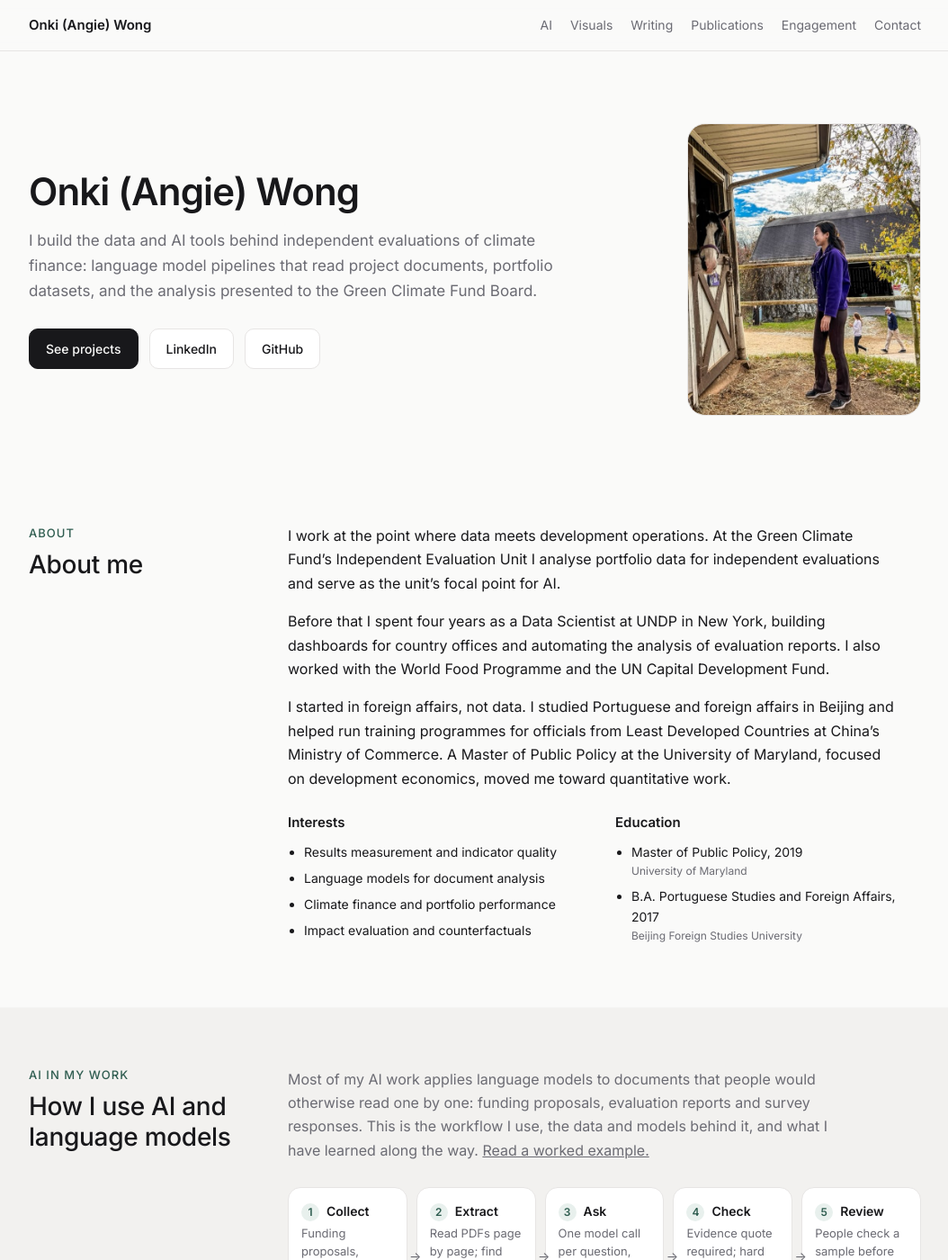
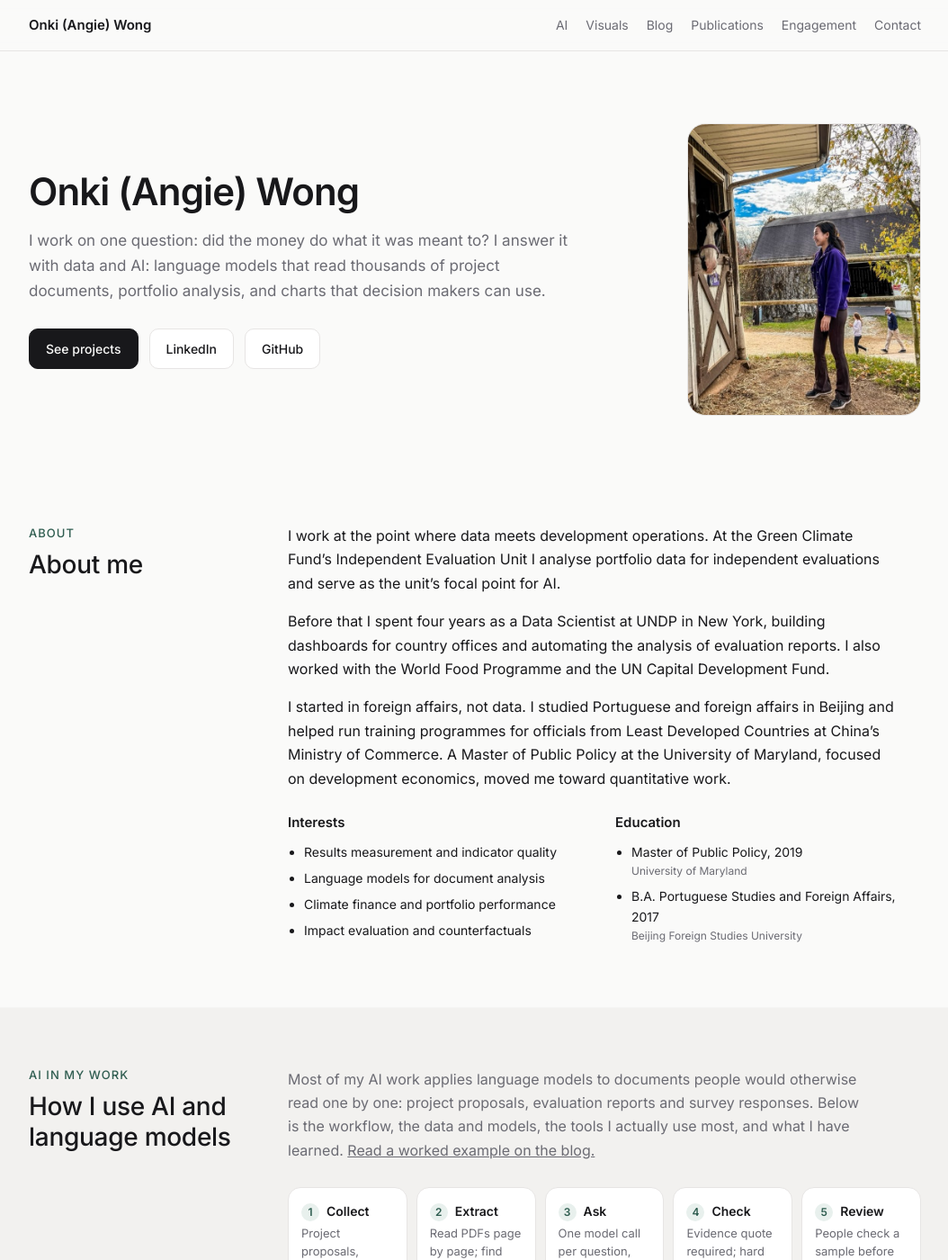
Before and after one commit to owangie/owangie.github.io, a Jekyll site: the page built from _pages/about.md, in a window 1280 px wide and 1400 px high. Shown: the whole window at 90% size, without its empty margins (112-1166 px from the left). Built offline with Jekyll 4.4.1, drawn with Linux system fonts in a browser that asks for light colours; some of the changed text lies outside the part shown.

Commit message:
Reframe around research questions: Blog rename, question-led chart titles, package usage bars, prompting techniques, fewer institution names

```diff
--- a/_layouts/home.html
+++ b/_layouts/home.html
@@ -151,6 +151,15 @@
     .chip { display: inline-block; font-size: 11px; color: var(--accent); border: 1px solid var(--accent); border-radius: 5px; padding: 0 6px; margin: 6px 6px 0 0; text-decoration: none; }
     .chip:hover { background: var(--accent-soft); }
 
+    .bars { display: grid; gap: 8px; margin-bottom: 8px; }
+    .bar { display: grid; grid-template-columns: 120px 1fr 32px 130px; align-items: center; gap: 10px; font-size: 13px; }
+    .bar .bn { font-family: ui-monospace, Consolas, monospace; }
+    .bar .bt { height: 10px; background: var(--line); border-radius: 5px; overflow: hidden; }
+    .bar .bt i { display: block; height: 100%; background: var(--accent); border-radius: 5px; }
+    .bar .bv { text-align: right; font-variant-numeric: tabular-nums; color: var(--muted); }
+    .bar .bu { color: var(--muted); }
+    @media (max-width: 560px) { .bar { grid-template-columns: 96px 1fr 28px; } .bar .bu { display: none; } }
+
     footer { padding: 40px 0 56px; color: var(--muted); font-size: 13px; border-top: 1px solid var(--line); }
 
     /* reveal on scroll */
@@ -167,7 +176,7 @@
     <ul>
       <li><a href="#ai">AI</a></li>
       <li><a href="#visuals">Visuals</a></li>
-      <li class="opt"><a href="#writing">Writing</a></li>
+      <li class="opt"><a href="#writing">Blog</a></li>
       <li class="opt"><a href="#publications">Publications</a></li>
       <li class="opt"><a href="#engagement">Engagement</a></li>
       <li><a href="#contact">Contact</a></li>
@@ -180,7 +189,7 @@
   <header class="hero reveal">
     <div class="hero-text">
     <h1>{{ site.author.name }}</h1>
-    <p>I build the data and AI tools behind independent evaluations of climate finance: language model pipelines that read project documents, portfolio datasets, and the analysis presented to the Green Climate Fund Board.</p>
+    <p>I work on one question: did the money do what it was meant to? I answer it with data and AI: language models that read thousands of project documents, portfolio analysis, and charts that decision makers can use.</p>
     <div class="btns">
       <a class="btn primary" href="#projects">See projects</a>
       <a class="btn" href="https://www.linkedin.com/in/{{ site.author.linkedin }}/">LinkedIn</a>
@@ -218,7 +227,7 @@
     <h2 class="reveal">How I use AI and language models</h2>
     </div>
     <div class="sbody">
-    <p class="intro reveal">Most of my AI work applies language models to documents that people would otherwise read one by one: funding proposals, evaluation reports and survey responses. This is the workflow I use, the data and models behind it, and what I have learned along the way. <a href="{{ site.baseurl }}/writing/llm-screening-private-sector/">Read a worked example.</a></p>
+    <p class="intro reveal">Most of my AI work applies language models to documents people would otherwise read one by one: project proposals, evaluation reports and survey responses. Below is the workflow, the data and models, the tools I actually use most, and what I have learned. <a href="{{ site.baseurl }}/writing/llm-screening-private-sector/">Read a worked example on the blog.</a></p>
     <ol class="flow reveal">
       {% for s in site.data.ai.pipeline %}<li><b>{{ s.step }}</b><span>{{ s.text }}</span></li>{% endfor %}
     </ol>
@@ -232,7 +241,16 @@
         <tr><th>Model</th><th>Accessed through</th><th>Used for</th></tr>
         {% for m in site.data.ai.models %}<tr><td>{{ m.name }}</td><td>{{ m.via }}</td><td>{{ m.use }}</td></tr>{% endfor %}
       </table>
-      <p class="intro" style="margin-top:14px">{{ site.data.ai.packages }}</p>
+      <h3 class="sub">Packages I use most</h3>
+      <p class="intro" style="margin-bottom:12px">Share of my {{ site.data.skills.total_files }} Python scripts and notebooks that import each package.</p>
+      <div class="bars">
+        {% for k in site.data.skills.packages %}{% assign pct = k.n | times: 100.0 | divided_by: site.data.skills.total_files %}
+        <div class="bar"><span class="bn">{{ k.name }}</span><span class="bt"><i style="width:{{ pct | round: 1 }}%"></i></span><span class="bv">{{ k.n }}</span><span class="bu">{{ k.use }}</span></div>{% endfor %}
+      </div>
+      <h3 class="sub">Prompting techniques I rely on</h3>
+      <div class="tips">
+        {% for t in site.data.skills.prompting %}<div class="tip"><b>{{ t.name }}</b><span>{{ t.text }}</span></div>{% endfor %}
+      </div>
     </div>
     <h3 class="sub reveal">Lessons from practice</h3>
     <div class="tips reveal">
@@ -243,8 +261,8 @@
 
   <section id="writing">
     <div class="shead">
-    <p class="label reveal">Writing</p>
-    <h2 class="reveal">Notes</h2>
+    <p class="label reveal">Blog</p>
+    <h2 class="reveal">Blog</h2>
     </div>
     <div class="sbody">
     <ul class="list reveal">
@@ -264,10 +282,10 @@
   <section id="visuals">
     <div class="shead">
     <p class="label reveal">Visualisations</p>
-    <h2 class="reveal">Charts I have designed</h2>
+    <h2 class="reveal">Questions, answered with charts</h2>
     </div>
     <div class="sbody">
-    <p class="intro reveal">Interactive charts I designed and built in Flourish for evaluation reporting. Hover or tap for details.</p>
+    <p class="intro reveal">Each chart starts from a question a decision maker would ask. I designed and built them in Flourish; hover or tap for details.</p>
     <div class="vizgrid">
     {% for v in site.data.visuals %}
     <figure class="viz reveal{% if v.size == 'half' %} half{% endif %}">
@@ -289,7 +307,7 @@
     <h2 class="reveal">Selected work</h2>
     </div>
     <div class="sbody">
-    <p class="intro reveal">Tools I have built at the Green Climate Fund and UNDP.</p>
+    <p class="intro reveal">Tools I have built and that people use.</p>
     <div class="grid">
       {% for p in site.portfolio %}
       <article class="card reveal">
@@ -307,7 +325,7 @@
     <h2 class="reveal">Reports and papers</h2>
     </div>
     <div class="sbody">
-    <p class="intro reveal">Independent evaluation reports and working papers co-authored at the GCF Independent Evaluation Unit. These are team products; co-authors are named in each report.</p>
+    <p class="intro reveal">Evaluation reports and working papers I co-authored. They are team products; co-authors are named in each report.</p>
     <ul class="list reveal">
       {% assign pubs = site.publications | sort: "date" | reverse %}
       {% for p in pubs %}
--- a/_layouts/note.html
+++ b/_layouts/note.html
@@ -56,10 +56,10 @@
   </style>
 </head>
 <body>
-<nav><div class="wrap"><a href="{{ site.baseurl }}/">{{ site.author.name }}</a><a class="back" href="{{ site.baseurl }}/#writing">All writing</a></div></nav>
+<nav><div class="wrap"><a href="{{ site.baseurl }}/">{{ site.author.name }}</a><a class="back" href="{{ site.baseurl }}/#writing">All posts</a></div></nav>
 <main class="wrap">
   <header>
-    <p class="label">Writing</p>
+    <p class="label">Blog</p>
     <h1>{{ page.title }}</h1>
     <p class="meta">{{ page.date | date: "%d %B %Y" }}</p>
   </header>
```
Also changed, not shown: _data/ai.yml (+5 -6 lines), _data/skills.yml (added, +21 -0 lines), _data/visuals.yml (+20 -20 lines), _posts/2026-09-28-llm-screening-private-sector.md (+8 -6 lines).
